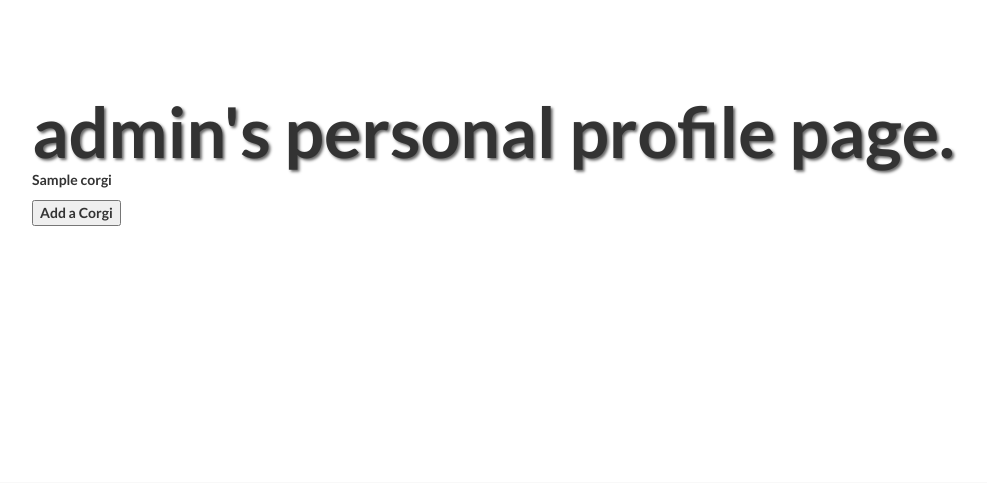
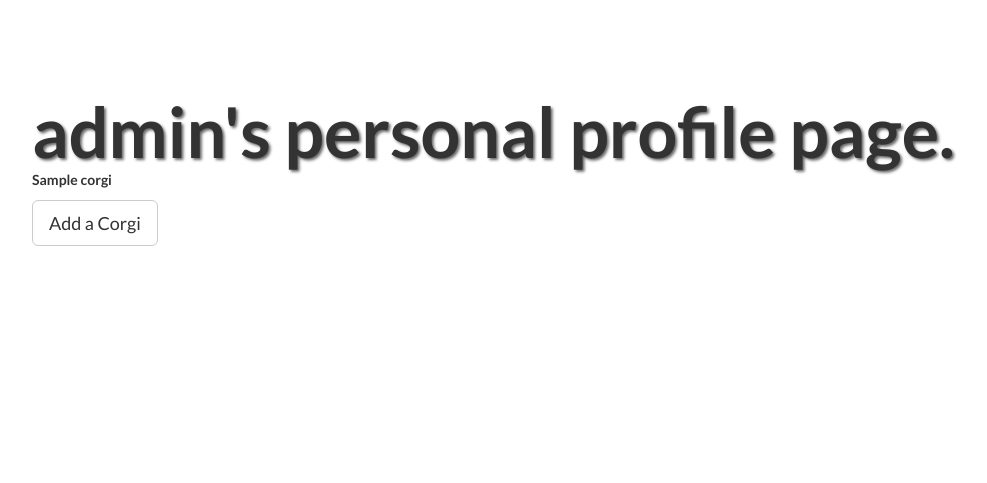
Before and after one commit to DylanGrayson/social_proj4, a Django app: template main/templates/main/profile.html in a window 1280 px wide. Shown: the part 163-646 px from the top of the page, without its empty margins (38-1025 px from the left). Run offline with Django 3.2, Linux system fonts and the light colour scheme; data comes from the database, SQL or seed files in the repository; tables that the repository leaves empty hold one stand-in row (values such as "Sample post"); the template is opened without the code that fills it: values that come from a table or form of the project are taken from there, most other values are stand-ins (such as "Sample title", 1, 10 or a date in 2020); some libraries are stand-ins or nearby versions.

Commit message:
Styled add_corgi "add" button

```diff
--- a/main/templates/main/profile.html
+++ b/main/templates/main/profile.html
@@ -9,7 +9,7 @@
 		<p>{{corgi.name}}</p>
 	{% endfor %}
 	<form action="/user/addcorgi/{{ user.pk }}">
-		<input type="submit" value="Add a Corgi">
+		<input class="btn btn-default btn-lg" type="submit" value="Add a Corgi">
 	</form>
 
 </div>
```
